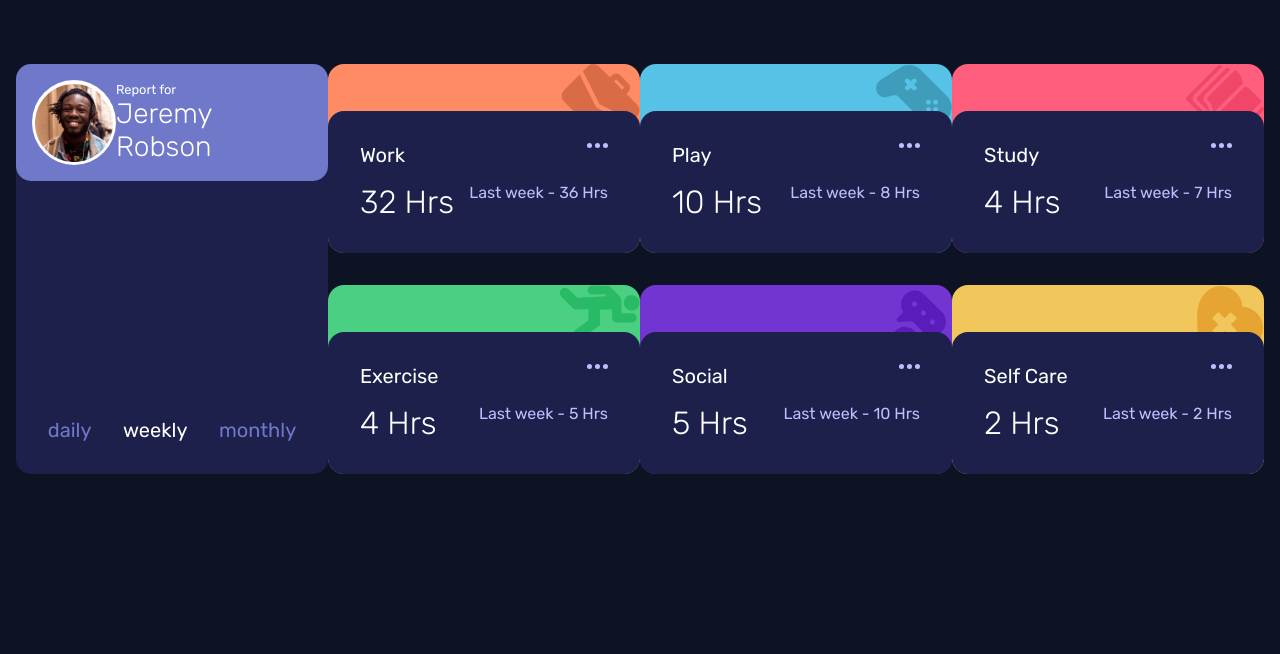
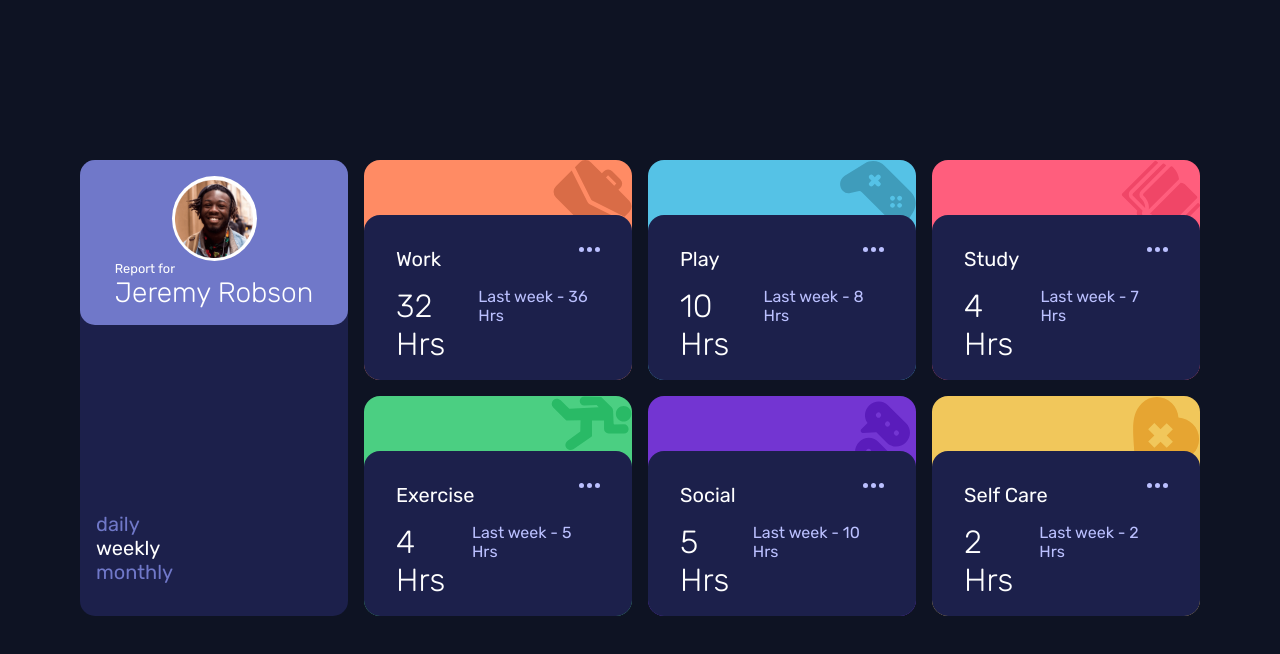
Before and after one commit to roadblock37/radio-test, a React (Create React App) app: page / in a window 1280 px wide. Shown: the top 654 px of the page. Built offline with nearby package versions, Linux system fonts and the light colour scheme.

Commit message:
padding set

```diff
--- a/src/index.css
+++ b/src/index.css
@@ -203,6 +203,9 @@ input[type="radio"]:checked + label {
    .tile-grid {
       grid-template-columns: repeat(4, 1fr);
       grid-template-rows: repeat(2, 1fr);
+      column-gap: 1rem;
+      row-gap: 1rem;
+      padding: 10rem 5rem;
 
    }
 
@@ -210,4 +213,12 @@ input[type="radio"]:checked + label {
       grid-column: 1 / span 1;
       grid-row: 1 / span 2;
    }
+
+   .employee-card {
+      flex-direction: column;
+   }
+
+   .filter-container {
+      flex-direction: column;
+   }
  }
```
